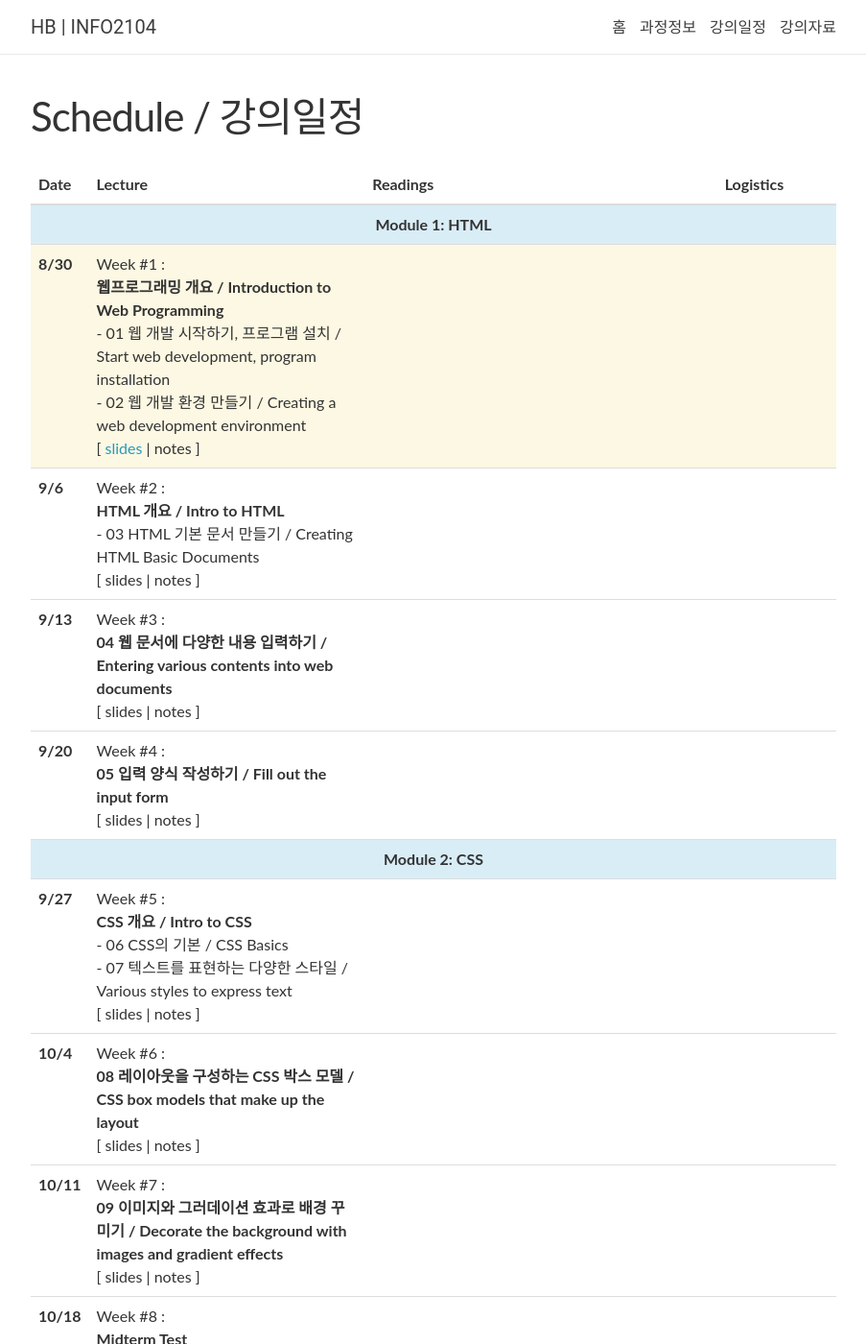
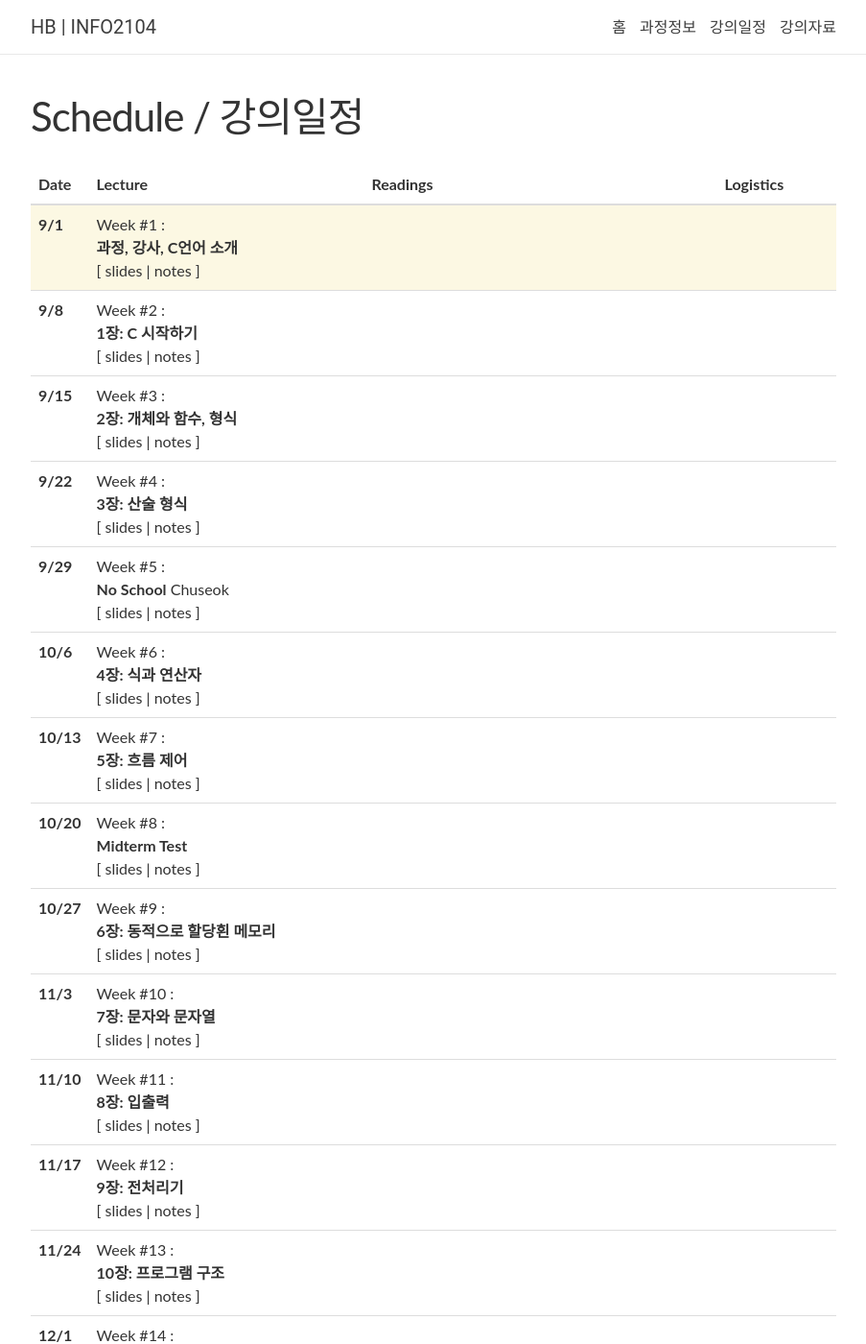
Before and after one commit to 2023-aaronkr/hb-c, a Jekyll site: the page built from _pages/lectures.md, in a window 1280 px wide and 1400 px high. Shown: the whole window at 96% size, without its empty margins (188-1091 px from the left). Built offline with Jekyll 4.4.1, drawn with Linux system fonts in a browser that asks for light colours; nearby versions of some CDN libraries; comment, search, counter and statistics services are not loaded; some of the changed text lies outside the part shown.

Commit message:
Update logisitcs and lectures

```diff
--- a/_data/lectures.yml
+++ b/_data/lectures.yml
@@ -1,133 +1,118 @@
-- title: "Module 1: HTML"
-
-- date: 8/30
+- date: 9/1
   week: 1
   title: >
-    <strong>웹프로그래밍 개요 / Introduction to Web Programming</strong> <br />
-    - 01 웹 개발 시작하기, 프로그램 설치 / Start web development, program installation <br />
-    - 02 웹 개발 환경 만들기 / Creating a web development environment
-  slides: "https://docs.google.com/presentation/d/1ehQfKc4YZYBQHPghrQWBant8ONHxgdfi5bjN7_boGKM/edit?usp=sharing"
-  readings:
-  logistics:
-
-- date: 9/6
-  week: 2
-  title: >
-    <strong>HTML 개요 / Intro to HTML</strong> <br />
-    - 03 HTML 기본 문서 만들기 / Creating HTML Basic Documents
+    <strong>과정, 강사, C언어 소개</strong>
   slides:
   readings:
   logistics:
 
-- date: 9/13
-  week: 3
+- date: 9/8
+  week: 2
   title: >
-    <strong>04 웹 문서에 다양한 내용 입력하기 / Entering various contents into web documents</strong>
+    <strong>1장: C 시작하기</strong>
   slides:
   readings:
   logistics:
 
-- date: 9/20
-  week: 4
+- date: 9/15
+  week: 3
   title: >
-    <strong>05 입력 양식 작성하기 / Fill out the input form</strong>
+    <strong>2장: 개체와 함수, 형식</strong>
   slides:
   readings:
   logistics:
 
-- title: "Module 2: CSS"
-
-- date: 9/27
-  week: 5
+- date: 9/22
+  week: 4
   title: >
-    <strong>CSS 개요 / Intro to CSS</strong> <br />
-    - 06 CSS의 기본 / CSS Basics <br />
-    - 07 텍스트를 표현하는 다양한 스타일 / Various styles to express text
+    <strong>3장: 산술 형식</strong>
   slides:
   readings:
   logistics:
 
-- date: 10/4
-  week: 6
+- date: 9/29
+  week: 5
   title: >
-    <strong>08 레이아웃을 구성하는 CSS 박스 모델 / CSS box models that make up the layout</strong>
+    <strong>No School</strong> Chuseok
   slides:
   readings:
   logistics:
 
-- date: 10/11
-  week: 7
+- date: 10/6
+  week: 6
   title: >
-    <strong>09 이미지와 그러데이션 효과로 배경 꾸미기 / Decorate the background with images and gradient effects</strong>
+    <strong>4장: 식과 연산자</strong>
   slides:
   readings:
   logistics:
 
-- date: 10/18
+- date: 10/13
+  week: 7
+  title: >
+    <strong>5장: 흐름 제어</strong>
+  slides:
+  readings:
+  logistics:
+
+- date: 10/20
   week: 8
   title: >
     <strong>Midterm Test</strong>
 
-- date: 10/25
+- date: 10/27
   week: 9
   title: >
-    <strong>고급 CSS / Advanced CSS</strong> <br />
-    - 10 CSS 고급 선택자 / CSS Advanced Selectors <br />
-    - 11 트랜지션과 애니메이션 / Transitions and animations
+    <strong>6장: 동적으로 할당횐 메모리</strong>
   slides:
   readings:
   logistics:
 
-- date: 11/1
+- date: 11/3
   week: 10
   title: >
-    <strong>12 반응형 웹과 미디어 쿼리 / Responsive web and media queries</strong>
+    <strong>7장: 문자와 문자열</strong>
   slides:
   readings:
   logistics:
 
-- title: "Module 3: JavaScript"
-
-- date: 11/8
+- date: 11/10
   week: 11
   title: >
-    <strong>자바스크립트 개요 / Intro to Javascript</strong> <br />
-    - 13 자바스크립트와 첫 만남 / First encounter with JavaScript <br />
-    - 14 자바스크립트 기본 문법 / JavaScript Basic Syntax
+    <strong>8장: 입출력</strong>
   slides:
   readings:
   logistics:
 
-- date: 11/15
+- date: 11/17
   week: 12
   title: >
-    <strong>15 함수와 이벤트 / Functions and events</strong>
+    <strong>9장: 전처리기</strong>
   slides:
   readings:
   logistics:
 
-- date: 11/22
+- date: 11/24
   week: 13
   title: >
-    <strong>16 자바스크립트와 객체 / JavaScript and Objects</strong>
+    <strong>10장: 프로그램 구조</strong>
   slides:
   readings:
   logistics:
 
-- date: 11/29
+- date: 12/1
   week: 14
   title: >
-    <strong>17 문서 객체 모델(DOM) / Document Object Model (DOM)</strong>
+    <strong>11장: 디버깅과 테스트, 분석</strong>
   slides:
   readings:
   logistics:
 
-- date: 12/6
+- date: 12/8
   week: 15
   title: >
     <strong>Final Project / Final Test</strong>
 
-- date: 12/13
+- date: 12/15
   week: 16
   title: >
     <strong>Final Grades</strong>
```
